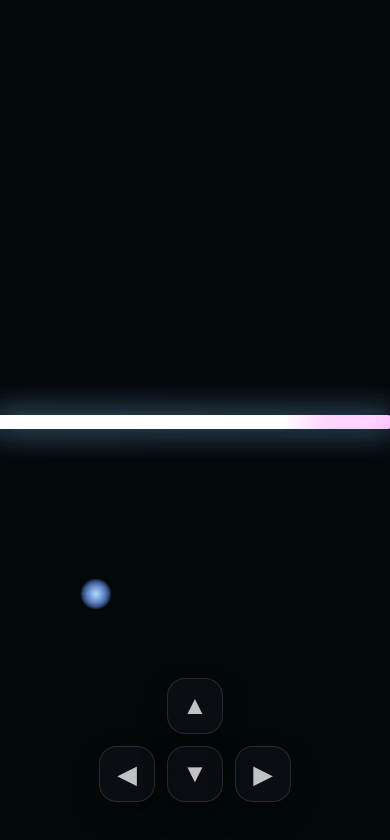
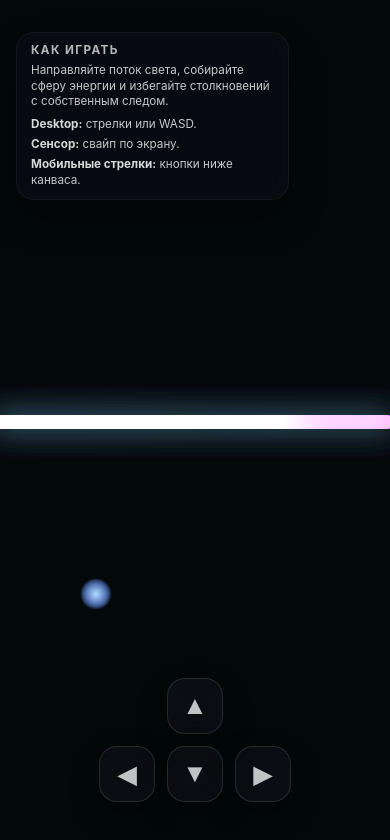
Before and after one commit to makarousimon-creator/duels, a plain HTML site: page index.html in a window 390 px wide. Drawn offline with Linux system fonts and the light colour scheme; animation ran at ten frames a second.

Commit message:
Add in-game HUD with controls guidance

```diff
--- a/index.html
+++ b/index.html
@@ -7,6 +7,17 @@
   <link rel="stylesheet" href="style.css" />
 </head>
 <body>
+  <div class="hud" role="complementary" aria-live="polite">
+    <h2 class="hud__title">Как играть</h2>
+    <p class="hud__goal">
+      Направляйте поток света, собирайте сферу энергии и избегайте столкновений с собственным следом.
+    </p>
+    <ul class="hud__controls">
+      <li><strong>Desktop:</strong> стрелки или WASD.</li>
+      <li><strong>Сенсор:</strong> свайп по экрану.</li>
+      <li><strong>Мобильные стрелки:</strong> кнопки ниже канваса.</li>
+    </ul>
+  </div>
   <canvas id="game"></canvas>
   <div class="controls" aria-hidden="true">
     <button class="arrow" data-dir="up">▲</button>
--- a/main.js
+++ b/main.js
@@ -1,5 +1,9 @@
 const canvas = document.getElementById("game");
 const ctx = canvas.getContext("2d");
+const hud = document.querySelector(".hud");
+
+let hudHideTimer = null;
+let hudDismissed = false;
 
 const config = {
   speed: 120,
@@ -47,7 +51,28 @@ function init() {
   window.addEventListener("resize", resize);
   setupInput();
   resetSnake(true);
+  scheduleHudHide();
   requestAnimationFrame(loop);
+}
+
+function scheduleHudHide() {
+  if (!hud || hudDismissed) return;
+  if (hudHideTimer) {
+    clearTimeout(hudHideTimer);
+  }
+  hudHideTimer = window.setTimeout(() => {
+    dismissHud();
+  }, 9000);
+}
+
+function dismissHud() {
+  if (!hud || hudDismissed) return;
+  hudDismissed = true;
+  hud.classList.add("hud--hidden");
+  if (hudHideTimer) {
+    clearTimeout(hudHideTimer);
+    hudHideTimer = null;
+  }
 }
 
 function resetSnake(initial = false) {
@@ -172,6 +197,7 @@ function setupInput() {
 
 function setDirection(dir) {
   if (!dir) return;
+  dismissHud();
   // Prevent instant reversal.
   if (dir.x === -state.direction.x && dir.y === -state.direction.y) {
     return;
--- a/style.css
+++ b/style.css
@@ -17,6 +17,52 @@ body {
 
 body {
   position: relative;
+}
+
+.hud {
+  position: fixed;
+  top: clamp(16px, 4vh, 32px);
+  left: clamp(16px, 4vw, 32px);
+  max-width: min(320px, 48vw);
+  padding: 14px 18px;
+  border-radius: 18px;
+  background: rgba(12, 14, 24, 0.68);
+  color: rgba(255, 255, 255, 0.85);
+  backdrop-filter: blur(10px);
+  border: 1px solid rgba(255, 255, 255, 0.06);
+  box-shadow: 0 18px 40px rgba(0, 0, 0, 0.35);
+  line-height: 1.35;
+  font-size: clamp(0.85rem, 1.4vw, 1rem);
+  pointer-events: none;
+  z-index: 10;
+  transition: opacity 320ms ease, transform 320ms ease;
+}
+
+.hud__title {
+  font-size: 1em;
+  text-transform: uppercase;
+  letter-spacing: 0.12em;
+  margin-bottom: 0.35em;
+  color: rgba(255, 255, 255, 0.78);
+}
+
+.hud__goal {
+  margin-bottom: 0.6em;
+}
+
+.hud__controls {
+  list-style: none;
+  display: grid;
+  gap: 0.35em;
+}
+
+.hud__controls strong {
+  color: rgba(255, 255, 255, 0.92);
+}
+
+.hud--hidden {
+  opacity: 0;
+  transform: translateY(-12px);
 }
 
 #game {
@@ -66,3 +112,19 @@ body {
     display: none;
   }
 }
+
+@media (max-width: 720px) {
+  .hud {
+    max-width: min(280px, 70vw);
+    font-size: clamp(0.78rem, 2.5vw, 0.9rem);
+    padding: 12px 16px;
+  }
+}
+
+@media (max-width: 480px) {
+  .hud {
+    font-size: clamp(0.72rem, 3vw, 0.82rem);
+    padding: 10px 14px;
+    opacity: 0.92;
+  }
+}
```
